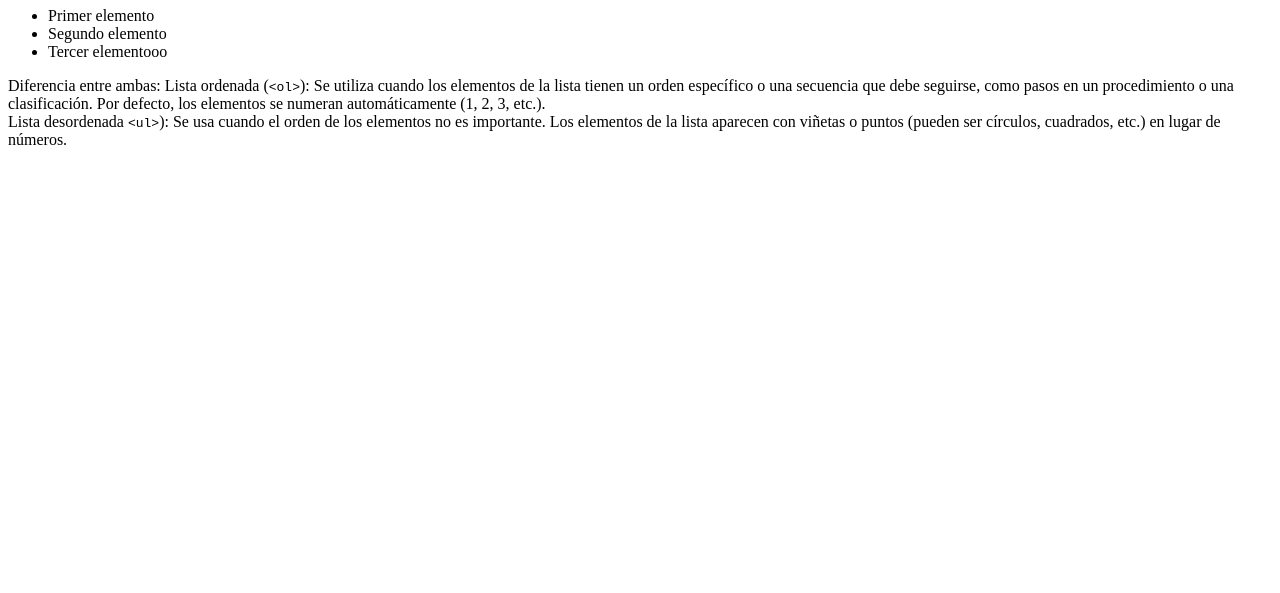
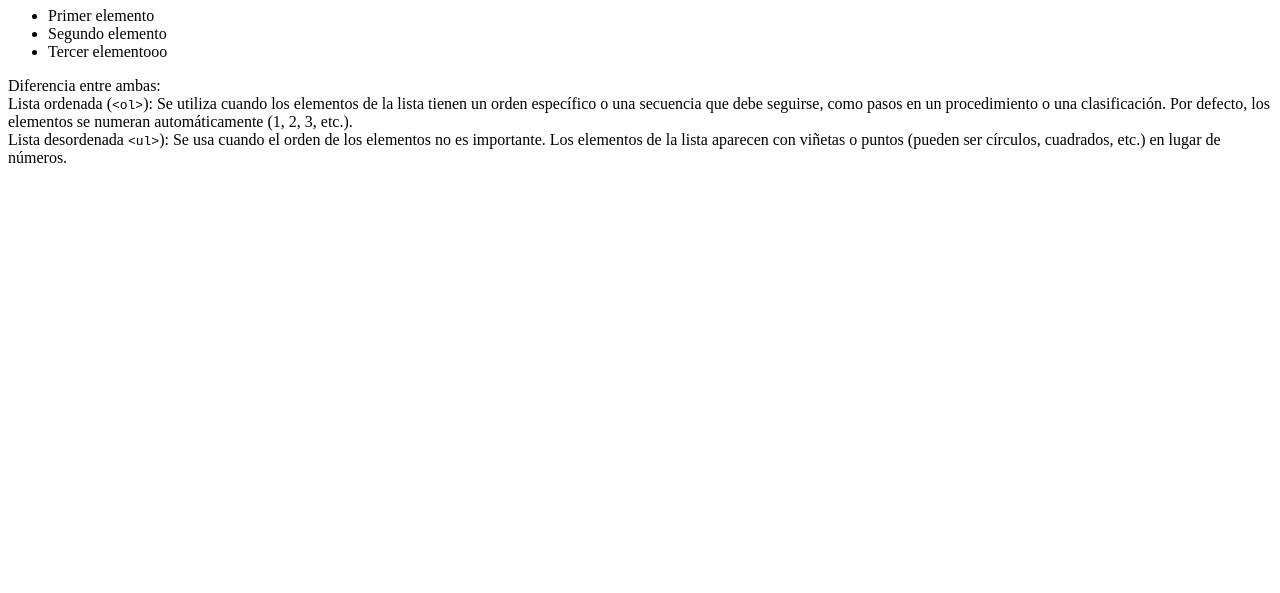
Before and after one commit to LeviPlanelles/HTML, a plain HTML site: page listas.html in a window 1280 px wide. Shown: the part 207-800 px from the top of the page. Drawn offline with Linux system fonts and the light colour scheme.

Commit message:
Update listas.html

```diff
--- a/listas.html
+++ b/listas.html
@@ -20,7 +20,7 @@
             <li>Tercer elementooo</li>
         </ul>
 <p>
-Diferencia entre ambas:
+Diferencia entre ambas:<br>
 Lista ordenada (<code>&lt;ol&gt;</code>): Se utiliza cuando los elementos de la lista tienen un orden específico o una secuencia que debe seguirse, como pasos en un procedimiento o una clasificación. Por defecto, los elementos se numeran automáticamente (1, 2, 3, etc.).<br>
 Lista desordenada <code>&lt;ul&gt;</code>): Se usa cuando el orden de los elementos no es importante. Los elementos de la lista aparecen con viñetas o puntos (pueden ser círculos, cuadrados, etc.) en lugar de números.</p>
 </body>
```
